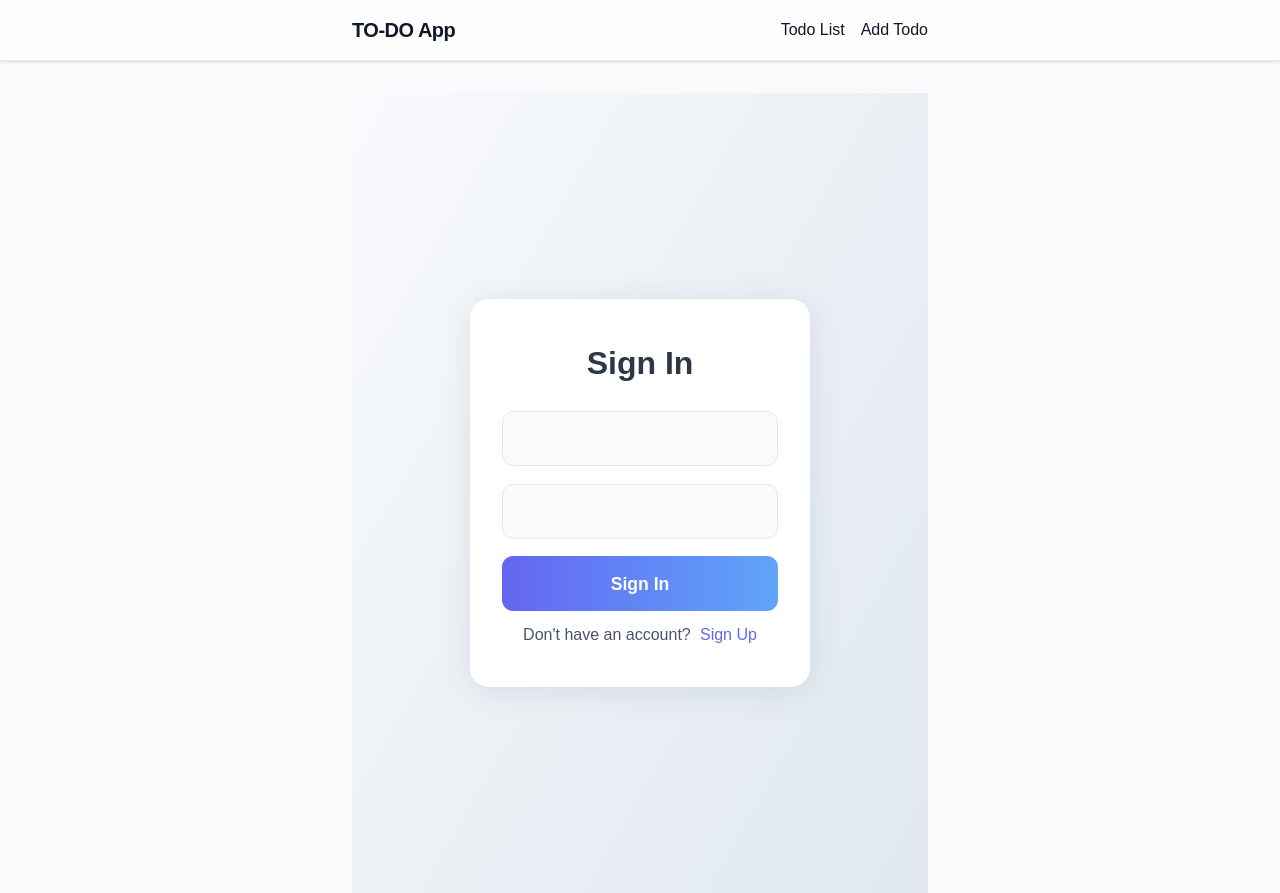
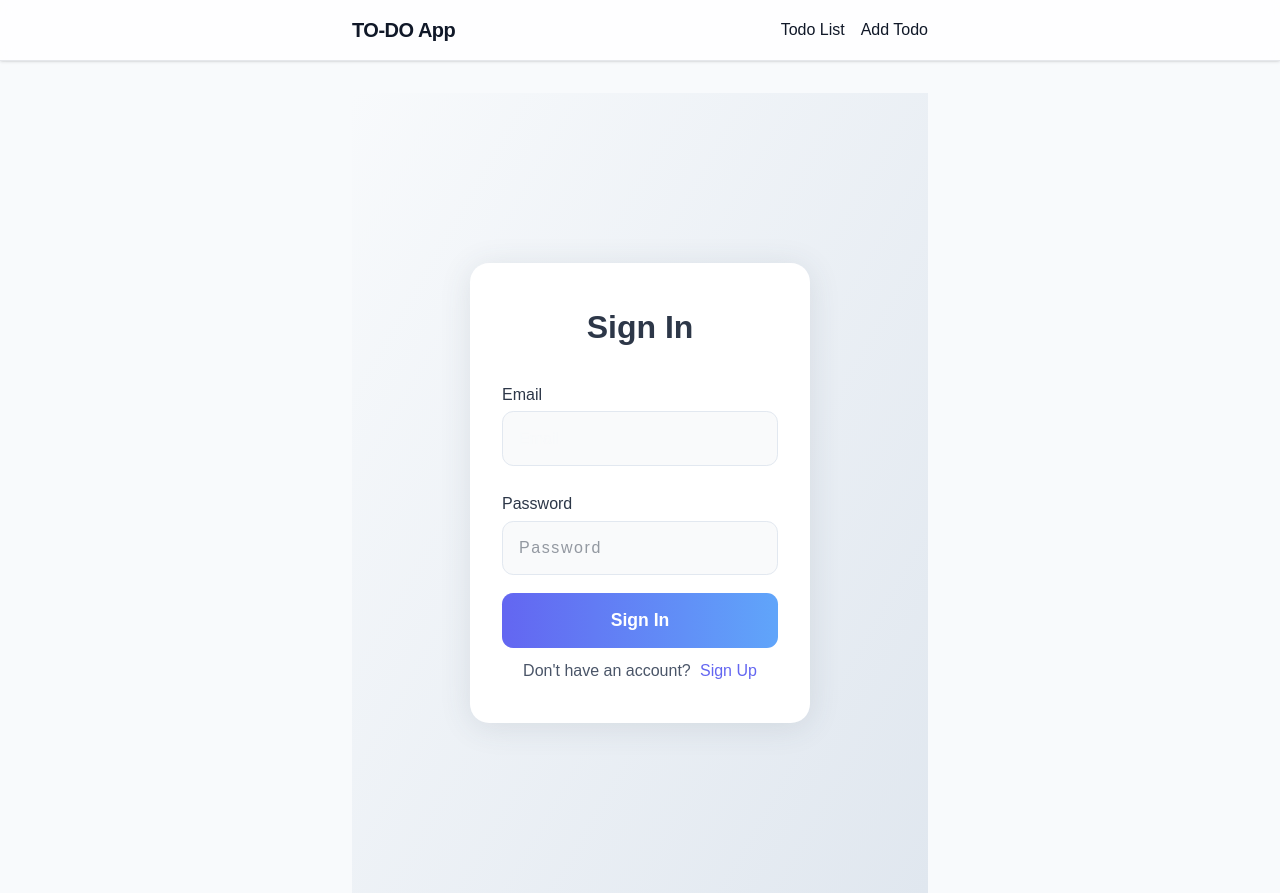
Before and after one commit to rouamansour/TO-DO-App, a Next.js app in the folder client/: page /auth/signin in a window 1280 px wide. Built offline with nearby package versions, Linux system fonts and the light colour scheme.

Commit message:
feat: enhance sign in and sign up forms with labels and improved password input styles

```diff
--- a/client/app/auth/auth.module.css
+++ b/client/app/auth/auth.module.css
@@ -37,6 +37,12 @@
 .input:focus {
   border: 1.5px solid #6366f1;
   outline: none;
+}
+.input[type="password"] {
+  background: #f9fafb;
+  color: #2d3748;
+  letter-spacing: 0.1em;
+  -webkit-text-security: disc;
 }
 
 .button {
@@ -80,3 +86,12 @@
 .switch a:hover {
   text-decoration: underline;
 }
+
+.label {
+  font-size: 1rem;
+  color: #2d3748;
+  margin-bottom: 0.3rem;
+  margin-top: 0.5rem;
+  font-weight: 500;
+  display: block;
+}
--- a/client/app/auth/signin/page.tsx
+++ b/client/app/auth/signin/page.tsx
@@ -29,7 +29,9 @@ export default function SignIn() {
     <div className={styles.container}>
       <form className={styles.form} onSubmit={handleSubmit}>
         <h2 className={styles.title}>Sign In</h2>
+        <label className={styles.label} htmlFor="signin-email">Email</label>
         <input
+          id="signin-email"
           className={styles.input}
           type="email"
           placeholder="Email"
@@ -37,7 +39,9 @@ export default function SignIn() {
           onChange={e => setEmail(e.target.value)}
           required
         />
+        <label className={styles.label} htmlFor="signin-password">Password</label>
         <input
+          id="signin-password"
           className={styles.input}
           type="password"
           placeholder="Password"
--- a/client/app/auth/signup/page.tsx
+++ b/client/app/auth/signup/page.tsx
@@ -31,7 +31,9 @@ export default function SignUp() {
     <div className={styles.container}>
       <form className={styles.form} onSubmit={handleSubmit}>
         <h2 className={styles.title}>Sign Up</h2>
+        <label className={styles.label} htmlFor="signup-email">Email</label>
         <input
+          id="signup-email"
           className={styles.input}
           type="email"
           placeholder="Email"
@@ -39,7 +41,9 @@ export default function SignUp() {
           onChange={e => setEmail(e.target.value)}
           required
         />
+        <label className={styles.label} htmlFor="signup-password">Password</label>
         <input
+          id="signup-password"
           className={styles.input}
           type="password"
           placeholder="Password"
@@ -47,7 +51,9 @@ export default function SignUp() {
           onChange={e => setPassword(e.target.value)}
           required
         />
+        <label className={styles.label} htmlFor="signup-password-confirm">Confirm Password</label>
         <input
+          id="signup-password-confirm"
           className={styles.input}
           type="password"
           placeholder="Confirm Password"
```
